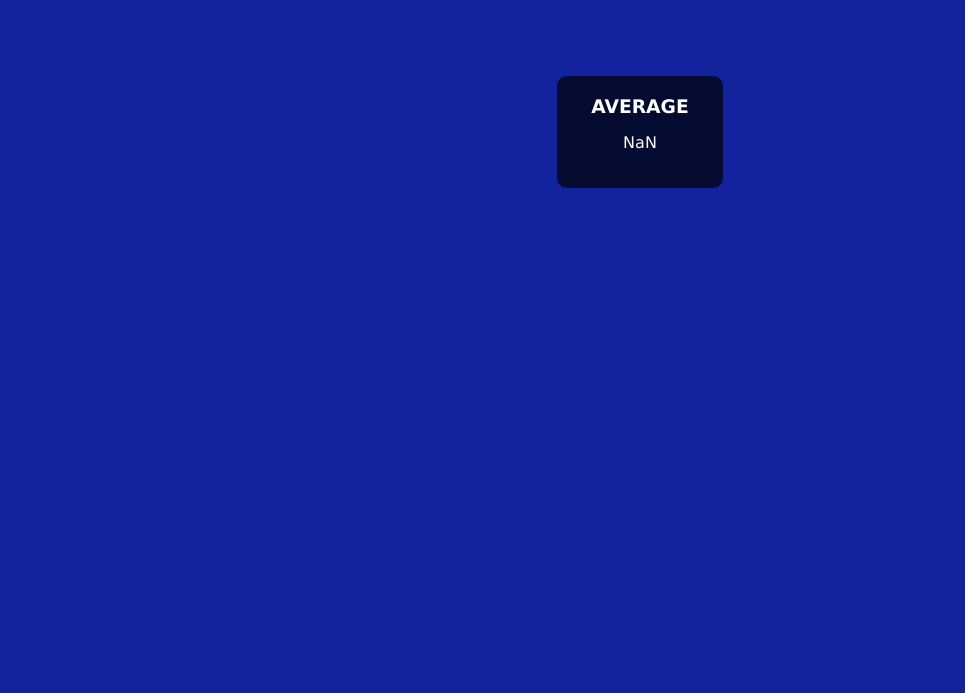
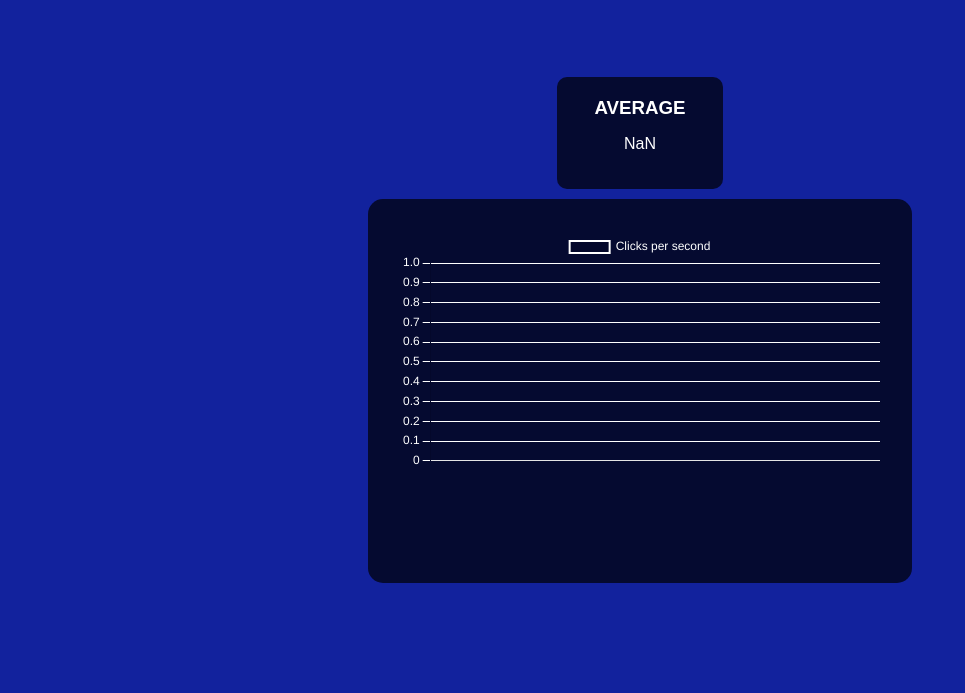
Before and after one commit to JorgeF19/Click-Counter, a plain HTML site: page results.html in a window 1280 px wide. Shown: the part 107-800 px from the top of the page, without its empty margins (0-965 px from the left). Drawn offline with nearby package versions, Linux system fonts and the light colour scheme; a web font is replaced by a local one.

Commit message:
Graphic added, font updated, and icon created.

```diff
--- a/results.html
+++ b/results.html
@@ -1,13 +1,14 @@
 <!DOCTYPE html>
 <html lang="en">
   <head>
-    <meta charset="UTF-8">
-    <meta name="viewport" content="width=device-width, initial-scale=1.0">
+    <meta charset="UTF-8" />
+    <meta name="viewport" content="width=device-width, initial-scale=1.0" />
     <title>Click Counter</title>
-    <link rel="stylesheet" href="styles.css">
+    <link rel="stylesheet" href="styles.css" />
+    <link rel="icon" href="icon/CC-icon.svg" />
   </head>
   <body>
-    <button class="btn" id="backBtn"  onclick="mainMenu()">Try again</button>
+    <button class="btn" id="backBtn" onclick="mainMenu()">Try again</button>
     <div class="title">
       <h1>Results</h1>
       <h3 id="clickMessage"></h3>
@@ -23,6 +24,5 @@
     </div>
     <script src="script.js"></script>
     <script src="https://cdn.jsdelivr.net/npm/chart.js"></script>
-
   </body>
 </html>
--- a/script.js
+++ b/script.js
@@ -1,12 +1,13 @@
 let timeActive;
 let timer;
 let clickCount = 0;
-let currentSeconds=0;
-let CPS =[];
+let currentSeconds = 0;
+let secondCount = 0;
+let CPS = [];
 let secondsArray = [];
 function hideButtons(clickedButton) {
   let buttons = document.querySelectorAll(".btn");
-  clickCount = 0;
+
   clearInterval(timer);
   buttons.forEach((button) => {
     if (button !== clickedButton) {
@@ -42,27 +43,27 @@ function updateDisplay() {
     document.getElementById("counterBtn").style.display = "none";
     clearInterval(timer);
     document.getElementById("pantalla-carga").style.display = "flex";
+    localStorage.setItem("CPS", JSON.stringify(CPS));
+    localStorage.setItem("secondsArray", JSON.stringify(secondsArray));
     setTimeout(() => {
       window.location.href = "results.html";
     }, 500);
   }
   timeActive -= 1;
   currentSeconds++;
-  saveCountSecond()
+  saveCountSecond();
 }
 
 function countClicks() {
   clickCount++;
-
-
+  secondCount++;
   document.getElementById("counterBtn").innerText = clickCount + " Clicks";
   localStorage.setItem("clickCount", clickCount);
-
 }
-function saveCountSecond(){
-    CPS.push(clickCount)
-    secondsArray.push(currentSeconds)
-
+function saveCountSecond() {
+  CPS.push(secondCount);
+  secondsArray.push(currentSeconds);
+  secondCount = 0; // Reset the second count for the next second
 }
 
 // results Script
@@ -73,8 +74,9 @@ function mainMenu() {
 
 document.addEventListener("DOMContentLoaded", function () {
   finalCount = localStorage.getItem("clickCount");
-
   finalTime = localStorage.getItem("time");
+  CPS = JSON.parse(localStorage.getItem("CPS")) || [];
+  secondsArray = JSON.parse(localStorage.getItem("secondsArray")) || [];
   average = finalCount / finalTime;
   average = average.toLocaleString("es-ES", {
     maximunFractionDigits: 1,
@@ -86,19 +88,48 @@ document.addEventListener("DOMContentLoaded", function () {
   ).innerText = `You made ${finalCount} clicks in ${finalTime} seconds!`;
   //Grafico
   const ctx = document.getElementById("clickChart").getContext("2d");
-  const chart = new chart(ctx, {
+  const chart = new Chart(ctx, {
     type: "line",
     data: {
       labels: secondsArray,
       datasets: [
         {
-          labels: "Clicks per second",
+          label: "Clicks per second",
           data: CPS,
-          borderColor: "blue",
+          borderColor: "white",
           borderWidth: 2,
           fill: false,
+          pointRadius: 5,
+          pointBackgroundColor: "white",
         },
       ],
     },
+    options: {
+      plugins: {
+        legend: {
+          labels: {
+            color: "white", // color del label de la leyenda
+          },
+        },
+      },
+      scales: {
+        x: {
+          ticks: {
+            color: "white",
+          },
+          grid: {
+            color: "white",
+          },
+        },
+        y: {
+          ticks: {
+            color: "white",
+          },
+          grid: {
+            color: "white",
+          },
+        },
+      },
+    },
   });
 });
--- a/styles.css
+++ b/styles.css
@@ -1,10 +1,13 @@
+@font-face {
+  font-family: "MK grotesk";
+  src: url(fonts/MK_grotesk.ttf);
+}
 body {
   background-color: #12229d;
   justify-content: center;
   text-align: center;
-    font-family: 'Lucida Sans', 'Lucida Sans Regular', 'Lucida Grande', 'Lucida Sans Unicode', Geneva, Verdana, sans-serif;
+  font-family: "MK grotesk", sans-serif; /*Fuente personalizada */
   /* Fuente provisional*/
-
 }
 
 .title {
@@ -19,9 +22,8 @@ h1 {
 h1,
 h3 {
   margin: 0;
-
 }
-h3{
+h3 {
   text-transform: uppercase;
 }
 
@@ -36,13 +38,11 @@ h3{
   text-align: center;
   justify-self: center;
   border-radius: 10px;
-
 }
-#clicks-field{
+#clicks-field {
   background-color: #1967a7;
-
 }
-#counterBtn{
+#counterBtn {
   position: absolute;
   top: 0;
   left: 0;
@@ -61,56 +61,54 @@ h3{
   cursor: pointer;
 }
 
-#counterBtn:active{
+#counterBtn:active {
   background-color: #0f7ed84b;
 }
-.buttons{
+.buttons {
   margin: 15px;
-
 }
-#clicksBtn{
+#clicksBtn {
   position: relative;
   border: none;
-    background-color: #9ea0a8;
+  background-color: #92a2e2;
   cursor: pointer;
   height: 100%;
   border-radius: 10px;
+  font-size: 2rem;
 }
-.btn{
+.btn {
+  font-family: "MK grotesk", sans-serif; /*Fuente personalizada */
   padding: 15px;
   border: none;
-    border-radius:10px ;
+  border-radius: 10px;
   cursor: pointer;
-    transition: background-color .2s ease;
-    transition: opacity .5s ease;
-
+  transition: background-color 0.2s ease;
+  transition: opacity 0.5s ease;
 }
-.btn:hover{
+.btn:hover {
   background-color: #9ec98b;
 }
-.btn:active{
+.btn:active {
   background-color: #57d9b2;
-    transform: scale(.9);
+  transform: scale(0.9);
 }
-.btn:focus{
+.btn:focus {
   background-color: #9ec98b;
 }
-.vanish{
-    opacity: .3;
-
+.vanish {
+  opacity: 0.3;
 }
-.active{
+.active {
   background-color: #57d9b2;
   cursor: pointer;
-
 }
-.deactive{
+.deactive {
   background-color: orange;
   cursor: not-allowed;
-    opacity: .5;
+  opacity: 0.5;
 }
 
-.averageContainer{
+.averageContainer {
   color: white;
   position: relative;
   justify-self: center;
@@ -120,10 +118,23 @@ h3{
   border-radius: 10px;
 }
 
-#backBtn{
+#backBtn {
   position: absolute;
   left: 10px;
   justify-self: start;
+}
+.graphic {
+  position: relative;
+  height: 20rem;
+  width: 30rem;
+  background-color: #050a30;
+  justify-self: center;
+  border-radius: 15px;
+  margin: 10px;
+  padding: 2rem;
+}
+#clickChart {
+  border-color: #050a30;
 }
 
 #pantalla-carga {
```
Also changed, not shown: index.html (+16 -5 lines), fonts/HankenGrotesk-Italic-VariableFont_wght.ttf (added), fonts/HankenGrotesk-VariableFont_wght.ttf (added), icon/CC-icon.svg (added). Lines whose indentation alone changed are shown as unchanged.
